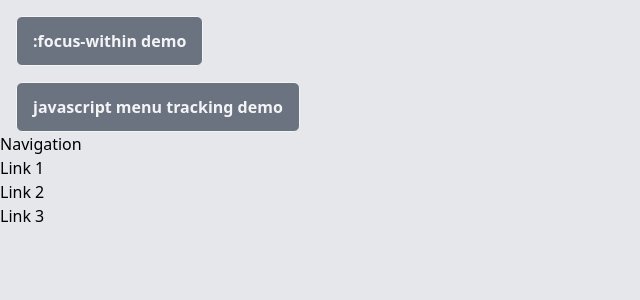
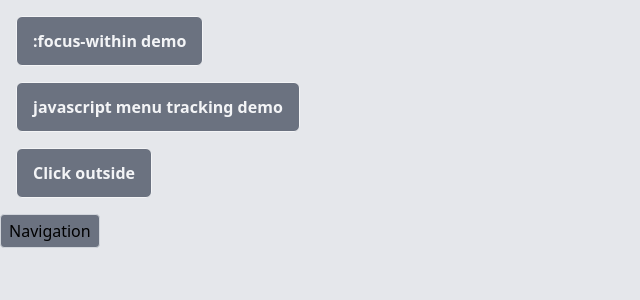
Before and after one commit to maxzz/react-focus-within-menus, a React (Vite) app: page / in a window 1280 px wide. Shown: the top 300 px of the page, without its empty margins (0-640 px from the left). Built offline with nearby package versions, Linux system fonts and the light colour scheme.

Commit message:
Fix: ref should be on a specific element. OK

```diff
--- a/src/components/ClickOutside.tsx
+++ b/src/components/ClickOutside.tsx
@@ -2,6 +2,8 @@ import React from 'react';
 
 const useAutoClose = ({ setIsOpen, menu }: { setIsOpen: React.Dispatch<React.SetStateAction<boolean>>, menu: React.RefObject<Element> }) => {
     const handleClosure = React.useCallback((event: MouseEvent | FocusEvent) => {
+        console.log('Contains', menu.current?.contains(event.target as Node));
+
         !menu.current?.contains(event.target as Node) && setIsOpen(false);
     }, [setIsOpen, menu]);
 
@@ -22,41 +24,62 @@ function ClickOutside() {
 
     useAutoClose({ setIsOpen, menu });
 
+    console.log('---------------', isOpen, Date.now());
+
     return (
-        <nav role='navigation'>
+            <div className="c" ref={menu} >
+                {/* nav-toggle */}
                 <button
+                    className="my-4 px-2 py-1 border rounded border-gray-300 bg-gray-500"
                     type='button'
-                id='nav-toggle'
                     aria-expanded={isOpen}
                     aria-controls='nav-content'
                     onClick={event => {
                         event.stopPropagation();
+                        console.log('Click', isOpen, Date.now());
+
                         setIsOpen(isOpen => !isOpen);
+                        // setIsOpen(!isOpen);
                     }}
                 >
                     Navigation
                 </button>
-            <div ref={menu} id='nav-content' aria-hidden={!isOpen} aria-labelledby='nav-toggle'>
-                <ul>
-                    <li>
+                        <nav role='navigation'
+                className="
+                    my-4 mx-auto max-w-xl px-4 text-gray-300 flex items-center justify-between
+                    bg-gradient-to-r from-green-400 to-blue-500"
+                        >
+                {/* nav-content */}
+                <div className={`${!isOpen ? 'hidden' : ''}`} aria-hidden={!isOpen} aria-labelledby='nav-toggle'>
+                    <ul className="flex space-x-4">
+                        <li className="px-4 py-2 text-gray-700 hover:bg-yellow-400">
                             <a href='#'>Link 1</a>
                         </li>
-                    <li>
+                        <li className="px-4 py-2 text-gray-700 hover:bg-yellow-400">
                             <a href='#'>Link 2</a>
                         </li>
-                    <li>
+                        <li className="px-4 py-2 text-gray-700 hover:bg-yellow-400">
                             <a href='#'>Link 3</a>
                         </li>
                     </ul>
                 </div>
                         </nav>
+            </div>
     );
 }
 
 function ClickOutsideDemo() {
+    const [visible, setVisible] = React.useState(true);
+
     return (
-        <div>
-            <ClickOutside />
+        <div className="pt-4">
+            <h1>
+                <button className="ml-4 px-4 py-3 font-bold text-gray-100 bg-gray-500 hover:bg-gray-600 focus:outline-none border border-gray-100 rounded-md"
+                    onClick={() => setVisible(!visible)}
+                >Click outside</button>
+            </h1>
+
+            {visible && <ClickOutside />}
         </div>
     );
 }
```
Lines whose indentation alone changed are shown as unchanged.
